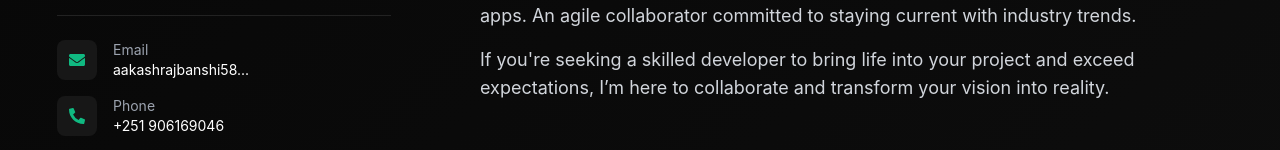
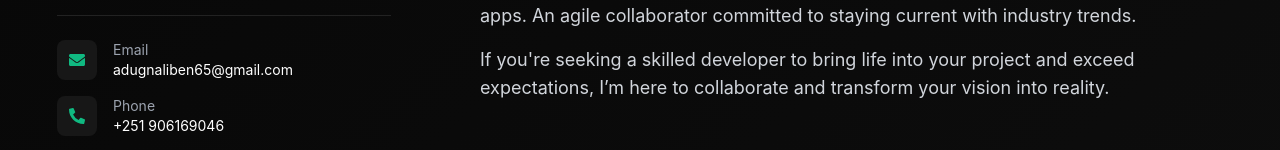
Before and after one commit to Lib1221/Liben_Adugna, a React (Vite) app: page / in a window 1280 px wide. Shown: the part 322-472 px from the top of the page. Built offline with nearby package versions, Linux system fonts and the light colour scheme.

Commit message:
update Sidebar component with new avatar image and correct email address

```diff
--- a/src/components/Sidebar.tsx
+++ b/src/components/Sidebar.tsx
@@ -3,8 +3,7 @@ import { FaEnvelope, FaPhoneAlt, FaMapMarkerAlt, FaLinkedin, FaGithub, FaTwitter
 import { motion } from "framer-motion";
 
 const Sidebar: React.FC = () => {
-   const avatar = "https://i.pravatar.cc/300?img=12"; // replace with your avatar
-  // const avatar = "/liben.jpg";
+    const avatar = "https://res.cloudinary.com/dkiuz3gfn/image/upload/v1759949739/liben_fupt3c.jpg"; // replace with your avatar
   return (
     <motion.aside
       initial={{ opacity: 0, y: 10 }}
@@ -26,7 +25,7 @@ const Sidebar: React.FC = () => {
         <hr className="my-6 border-t border-[#222]" />
 
         <div className="space-y-4">
-          <Item icon={<FaEnvelope />} title="Email" value="aakashrajbanshi58..." />
+          <Item icon={<FaEnvelope />} title="Email" value="adugnaliben65@gmail.com" />
           <Item icon={<FaPhoneAlt />} title="Phone" value="+251 906169046" />
           <Item icon={<FaMapMarkerAlt />} title="Location" value="Adama, Ethiopia" />
         </div>
```
